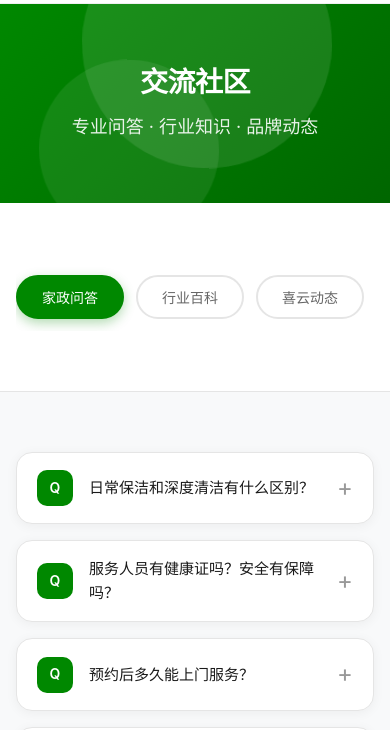
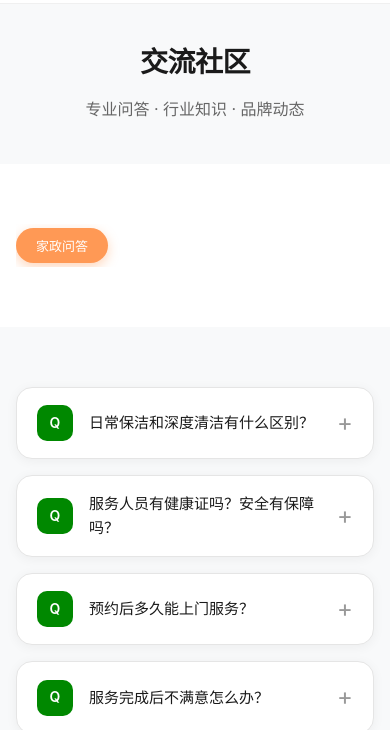
Before and after one commit to peizhizhaous-commits/XiYunDaoJia-Web, a plain HTML site: page pages/community.html in a window 390 px wide. Shown: the part 57-787 px from the top of the page. Drawn offline with Linux system fonts and the light colour scheme.

Commit message:
style: 统一页面导航栏高度为56px，比顶部导航矮一点

```diff
--- a/assets/css/layout.css
+++ b/assets/css/layout.css
@@ -138,6 +138,56 @@
 
 .header-contact .phone:hover {
     opacity: 0.8;
+}
+
+/* ==== 3.5 页面导航栏（通用）==== */
+/* 统一的页面标题+Tab导航栏，比顶部导航矮一点 */
+.page-nav {
+    background: white;
+    border-bottom: 1px solid var(--border);
+    position: relative;
+    z-index: 100;
+    transition: all 0.3s ease;
+}
+
+.page-nav.sticky {
+    position: fixed;
+    top: 0;
+    left: 0;
+    right: 0;
+    box-shadow: var(--shadow-md);
+    animation: slideDown 0.3s ease;
+}
+
+@keyframes slideDown {
+    from {
+        transform: translateY(-100%);
+        opacity: 0;
+    }
+    to {
+        transform: translateY(0);
+        opacity: 1;
+    }
+}
+
+.page-nav-inner {
+    display: flex;
+    align-items: center;
+    gap: 32px;
+    height: 56px;  /* 比顶部导航的72px矮一点 */
+}
+
+.page-title {
+    font-size: 18px;
+    font-weight: 600;
+    color: var(--text-primary);
+    white-space: nowrap;
+    flex-shrink: 0;
+}
+
+.page-subtitle {
+    font-size: 14px;
+    color: var(--text-secondary);
 }
 
 /* ==== 4. Hero 横幅区 ==== */
@@ -816,6 +866,19 @@
         font-size: 20px;
     }
 
+    /* 页面导航栏移动端适配 */
+    .page-nav-inner {
+        flex-direction: column;
+        align-items: flex-start;
+        gap: 8px;
+        height: auto;
+        padding: 12px 0;
+    }
+
+    .page-title {
+        font-size: 16px;
+    }
+
     .trust-grid {
         grid-template-columns: repeat(3, 1fr);
         gap: 12px;
--- a/assets/css/pages/about.css
+++ b/assets/css/pages/about.css
@@ -1,18 +1,5 @@
 /* 关于喜云页样式 */
-.page-header {
-    background: linear-gradient(135deg, var(--primary) 0%, var(--primary-dark) 100%);
-    color: white;
-    padding: 60px 0;
-    text-align: center;
-}
-.page-header h1 {
-    color: white;
-    margin-bottom: 8px;
-}
-.page-header .tagline {
-    color: rgba(255,255,255,0.9);
-    font-size: 16px;
-}
+/* 注意：page-nav 通用样式已在 layout.css 中定义 */
 
 /* 品牌故事 */
 .brand-story {
--- a/assets/css/pages/community.css
+++ b/assets/css/pages/community.css
@@ -1,72 +1,15 @@
 /* 社区页样式（精美动画版） */
-.page-header {
-    background: linear-gradient(135deg, var(--primary) 0%, var(--primary-dark) 100%);
-    color: white;
-    padding: 80px 0;
-    text-align: center;
-    position: relative;
-    overflow: hidden;
+/* 注意：page-nav 通用样式已在 layout.css 中定义 */
+
+.community-tabs {
+    display: flex;
+    gap: 10px;
+    overflow-x: auto;
+    scrollbar-width: none;
 }
 
-.page-header::before {
-    content: '';
-    position: absolute;
-    width: 250px;
-    height: 250px;
-    background: rgba(255,255,255,0.1);
-    border-radius: 50%;
-    top: -80px;
-    right: 15%;
-    animation: float 7s ease-in-out infinite;
-}
-
-.page-header::after {
-    content: '';
-    position: absolute;
-    width: 180px;
-    height: 180px;
-    background: rgba(255,255,255,0.08);
-    border-radius: 50%;
-    bottom: -40px;
-    left: 10%;
-    animation: float 5s ease-in-out infinite reverse;
-}
-
-@keyframes float {
-    0%, 100% { transform: translateY(0) rotate(0deg); }
-    50% { transform: translateY(-20px) rotate(5deg); }
-}
-
-.page-header h1 {
-    color: white;
-    margin-bottom: 12px;
-    position: relative;
-    z-index: 1;
-}
-
-.page-header .tagline {
-    color: rgba(255,255,255,0.9);
-    font-size: 18px;
-    position: relative;
-    z-index: 1;
-}
-
-/* Tab切换栏 */
-.community-tabs-section {
-    background: white;
-    border-bottom: 1px solid var(--border);
-    position: relative;
-    z-index: 100;
-    transition: all 0.3s ease;
-}
-
-.community-tabs-section.sticky {
-    position: fixed;
-    top: 0;
-    left: 0;
-    right: 0;
-    box-shadow: var(--shadow-md);
-    animation: slideDown 0.3s ease;
+.page-nav.sticky {
+    box-shadow: 0 4px 16px rgba(0, 0, 0, 0.15);
 }
 
 @keyframes slideDown {
@@ -80,10 +23,26 @@
     }
 }
 
+.page-nav-inner {
+    display: flex;
+    align-items: center;
+    gap: 32px;
+    padding: 16px 0;
+    height: 56px;
+    box-sizing: border-box;
+}
+
+.page-title {
+    font-size: 20px;
+    font-weight: 600;
+    color: white;
+    white-space: nowrap;
+    flex-shrink: 0;
+}
+
 .community-tabs {
     display: flex;
-    gap: 12px;
-    padding: 16px 0;
+    gap: 10px;
     overflow-x: auto;
     scrollbar-width: none;
 }
@@ -93,14 +52,14 @@
 }
 
 .tab-btn {
-    padding: 12px 32px;
-    border: 2px solid var(--border);
+    padding: 10px 24px;
+    border: none;
     border-radius: 30px;
-    background: white;
+    background: rgba(255, 255, 255, 0.2);
     cursor: pointer;
-    font-size: 15px;
+    font-size: 14px;
     font-weight: 500;
-    color: var(--text-secondary);
+    color: white;
     transition: all 0.3s ease;
     white-space: nowrap;
     position: relative;
@@ -123,16 +82,15 @@
 }
 
 .tab-btn:hover {
-    border-color: var(--primary);
+    background: white;
     color: var(--primary);
-    transform: translateY(-2px);
 }
 
 .tab-btn.active {
-    background: var(--primary);
-    border-color: var(--primary);
+    background: var(--accent);
+    border-color: var(--accent);
     color: white;
-    box-shadow: 0 4px 12px rgba(0, 136, 0, 0.3);
+    box-shadow: 0 4px 12px rgba(255, 153, 85, 0.4);
 }
 
 /* 内容区 */
@@ -450,17 +408,13 @@
 
 /* 移动端适配 */
 @media (max-width: 768px) {
-    .page-header {
-        padding: 60px 0;
-    }
-
     .community-tabs {
-        padding: 12px 0;
+        padding: 4px 0;
     }
 
     .tab-btn {
-        padding: 10px 24px;
-        font-size: 14px;
+        padding: 8px 20px;
+        font-size: 13px;
     }
 
     .article-card,
--- a/assets/css/pages/services.css
+++ b/assets/css/pages/services.css
@@ -1,73 +1,16 @@
 /* 服务介绍页样式（精美动画版） */
-.page-header {
-    background: linear-gradient(135deg, var(--primary) 0%, var(--primary-dark) 100%);
-    color: white;
-    padding: 80px 0;
-    text-align: center;
-    position: relative;
-    overflow: hidden;
+/* 注意：page-nav 通用样式已在 layout.css 中定义 */
+
+.category-tabs {
+    display: flex;
+    gap: 8px;
+    overflow-x: auto;
+    -webkit-overflow-scrolling: touch;
+    scrollbar-width: none;
 }
 
-.page-header::before {
-    content: '';
-    position: absolute;
-    width: 300px;
-    height: 300px;
-    background: rgba(255,255,255,0.1);
-    border-radius: 50%;
-    top: -100px;
-    right: 10%;
-    animation: float 8s ease-in-out infinite;
-}
-
-.page-header::after {
-    content: '';
-    position: absolute;
-    width: 200px;
-    height: 200px;
-    background: rgba(255,255,255,0.08);
-    border-radius: 50%;
-    bottom: -50px;
-    left: 5%;
-    animation: float 6s ease-in-out infinite reverse;
-}
-
-@keyframes float {
-    0%, 100% { transform: translateY(0) rotate(0deg); }
-    50% { transform: translateY(-20px) rotate(5deg); }
-}
-
-.page-header h1 {
-    color: white;
-    margin-bottom: 12px;
-    position: relative;
-    z-index: 1;
-}
-
-.page-header .tagline {
-    color: rgba(255,255,255,0.9);
-    font-size: 18px;
-    position: relative;
-    z-index: 1;
-}
-
-/* 分类标签栏 */
-.services-nav {
-    background: white;
-    border-bottom: 1px solid var(--border);
-    padding: 0;
-    position: relative;
-    z-index: 100;
-    transition: all 0.3s ease;
-}
-
-.services-nav.sticky {
-    position: fixed;
-    top: 0;
-    left: 0;
-    right: 0;
-    box-shadow: var(--shadow-md);
-    animation: slideDown 0.3s ease;
+.page-nav.sticky {
+    box-shadow: 0 4px 16px rgba(0, 0, 0, 0.15);
 }
 
 @keyframes slideDown {
@@ -81,10 +24,26 @@
     }
 }
 
+.page-nav-inner {
+    display: flex;
+    align-items: center;
+    gap: 32px;
+    padding: 16px 0;
+    height: 56px;
+    box-sizing: border-box;
+}
+
+.page-title {
+    font-size: 20px;
+    font-weight: 600;
+    color: white;
+    white-space: nowrap;
+    flex-shrink: 0;
+}
+
 .category-tabs {
     display: flex;
     gap: 8px;
-    padding: 16px 0;
     overflow-x: auto;
     -webkit-overflow-scrolling: touch;
     scrollbar-width: none;
@@ -95,12 +54,12 @@
 }
 
 .category-tab {
-    padding: 12px 24px;
+    padding: 10px 20px;
     border-radius: 30px;
-    font-size: 15px;
+    font-size: 14px;
     font-weight: 500;
-    color: var(--text-secondary);
-    background: var(--bg-light);
+    color: white;
+    background: rgba(255, 255, 255, 0.2);
     text-decoration: none;
     white-space: nowrap;
     transition: all 0.3s ease;
@@ -124,15 +83,14 @@
 }
 
 .category-tab:hover {
-    background: var(--primary-light);
+    background: white;
     color: var(--primary);
-    transform: translateY(-2px);
 }
 
 .category-tab.active {
-    background: var(--primary);
+    background: var(--accent);
     color: white;
-    box-shadow: 0 4px 12px rgba(0, 136, 0, 0.3);
+    box-shadow: 0 4px 12px rgba(255, 153, 85, 0.4);
 }
 
 /* 服务内容区 */
@@ -375,17 +333,13 @@
 
 /* 移动端适配 */
 @media (max-width: 768px) {
-    .page-header {
-        padding: 60px 0;
-    }
-
     .category-tabs {
-        padding: 12px 0;
+        padding: 4px 0;
     }
 
     .category-tab {
-        padding: 10px 20px;
-        font-size: 14px;
+        padding: 8px 16px;
+        font-size: 13px;
     }
 
     .card-main {
```
Also changed, not shown: assets/css/pages/documents.css (+32 -30 lines).
